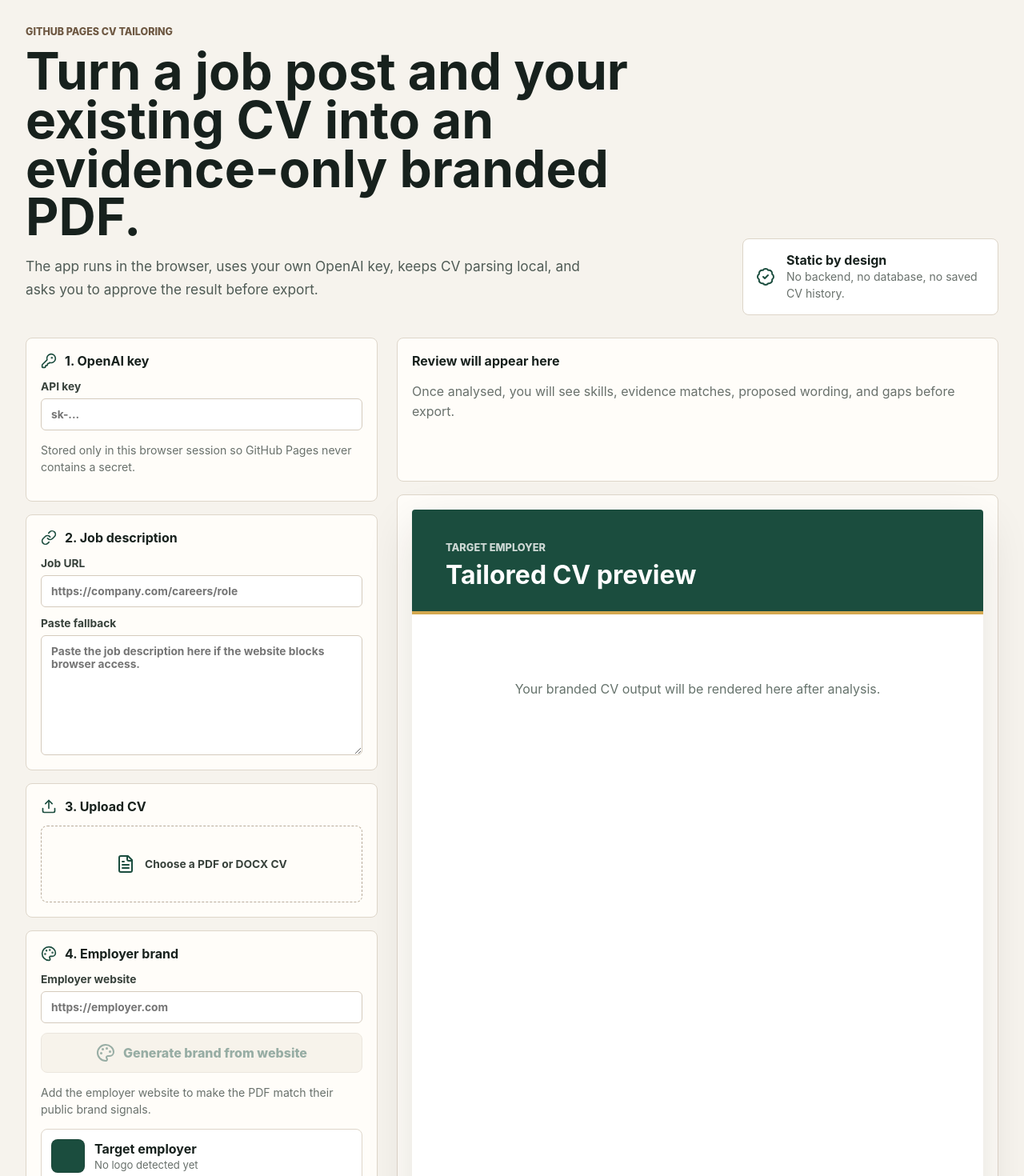
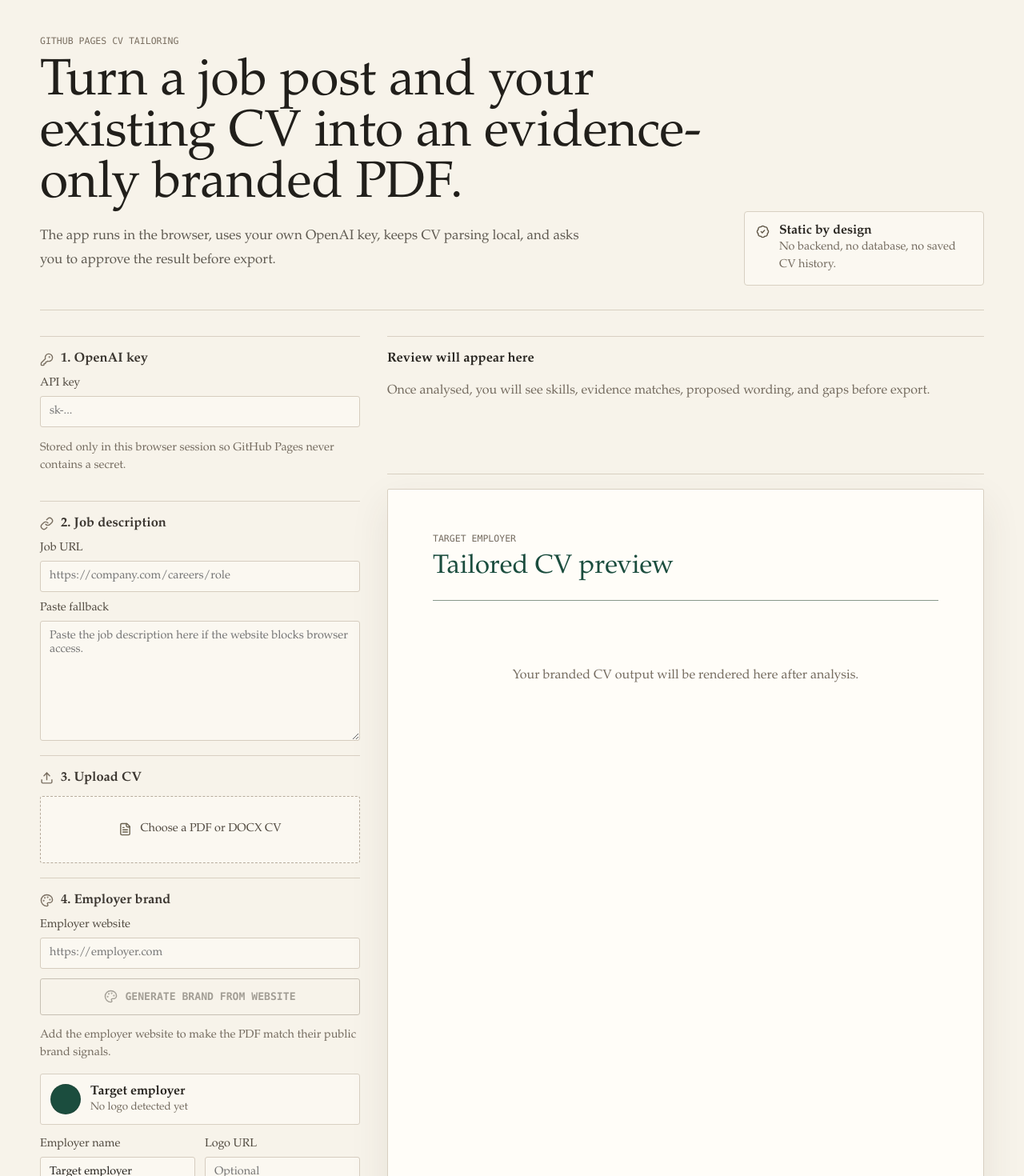
Before and after one commit to steverowley/cv-job-tailor, a React (Vite) app: page / in a window 1280 px wide. Shown: the top 1470 px of the page at 80% size. Built offline with nearby package versions, Linux system fonts and the light colour scheme.

Commit message:
Refine app with minimal academic styling

```diff
--- a/src/styles.css
+++ b/src/styles.css
@@ -1,8 +1,7 @@
 :root {
-  color: #17211d;
-  background: #f6f3ed;
-  font-family:
-    Inter, ui-sans-serif, system-ui, -apple-system, BlinkMacSystemFont, "Segoe UI", sans-serif;
+  color: #282520;
+  background: #f7f3ea;
+  font-family: "Iowan Old Style", "Palatino Linotype", Palatino, Georgia, serif;
   font-synthesis: none;
   text-rendering: optimizeLegibility;
 }
@@ -22,103 +21,118 @@ textarea {
   font: inherit;
 }
 
+button svg,
+.panel-title svg,
+.upload-box svg,
+.privacy-panel svg,
+.status svg {
+  height: 17px;
+  width: 17px;
+}
+
 .app-shell {
   min-height: 100vh;
-  padding: 32px;
+  padding: 44px 28px 56px;
 }
 
 .hero {
-  align-items: end;
+  border-bottom: 1px solid #d8d0c2;
   display: grid;
-  gap: 24px;
-  grid-template-columns: minmax(0, 1fr) 320px;
-  margin: 0 auto 28px;
-  max-width: 1240px;
+  gap: 36px;
+  grid-template-columns: minmax(0, 1fr) 300px;
+  margin: 0 auto 32px;
+  max-width: 1180px;
+  padding-bottom: 30px;
 }
 
 .section-label {
-  color: #6d5741;
-  font-size: 0.78rem;
-  font-weight: 800;
+  color: #7a6f61;
+  font-family: ui-monospace, "SFMono-Regular", Consolas, monospace;
+  font-size: 0.72rem;
   letter-spacing: 0;
-  margin: 0 0 12px;
+  margin: 0 0 14px;
   text-transform: uppercase;
 }
 
 h1 {
-  font-size: clamp(2.4rem, 5vw, 5.4rem);
+  color: #211f1b;
+  font-size: clamp(2.2rem, 5vw, 4.9rem);
+  font-weight: 500;
   letter-spacing: 0;
-  line-height: 0.95;
+  line-height: 1;
   margin: 0;
-  max-width: 980px;
+  max-width: 880px;
 }
 
 .hero-copy {
-  color: #4f5b55;
-  font-size: 1.08rem;
-  line-height: 1.65;
-  max-width: 720px;
+  color: #5f5a51;
+  font-size: 1.06rem;
+  line-height: 1.75;
+  max-width: 680px;
 }
 
 .privacy-panel,
 .status {
-  align-items: center;
-  background: #ffffff;
-  border: 1px solid #ddd5c8;
-  border-radius: 8px;
+  align-self: end;
+  background: #fbf8f1;
+  border: 1px solid #d8d0c2;
+  border-radius: 4px;
   display: flex;
-  gap: 14px;
-  padding: 16px;
+  gap: 12px;
+  padding: 14px;
 }
 
 .privacy-panel svg,
 .status svg {
-  color: #1b4d3e;
+  color: #605747;
   flex: 0 0 auto;
+  margin-top: 2px;
+}
+
+.privacy-panel strong {
+  font-weight: 600;
 }
 
 .privacy-panel span,
 .hint {
-  color: #69716c;
+  color: #746b5f;
   display: block;
-  font-size: 0.88rem;
-  line-height: 1.5;
+  font-size: 0.9rem;
+  line-height: 1.55;
 }
 
 .workspace-grid {
   align-items: start;
   display: grid;
-  gap: 24px;
-  grid-template-columns: minmax(320px, 440px) minmax(0, 1fr);
+  gap: 34px;
+  grid-template-columns: minmax(300px, 400px) minmax(0, 1fr);
   margin: 0 auto;
-  max-width: 1240px;
+  max-width: 1180px;
 }
 
 .input-stack,
 .review-stack {
   display: grid;
-  gap: 16px;
+  gap: 18px;
 }
 
 .panel,
 .preview-shell {
-  background: #fffdf9;
-  border: 1px solid #ded6ca;
-  border-radius: 8px;
-  padding: 18px;
+  background: transparent;
+  border-top: 1px solid #d8d0c2;
+  padding: 18px 0 0;
 }
 
 .panel-title {
   align-items: center;
+  color: #3a352f;
   display: flex;
-  gap: 10px;
-  margin-bottom: 14px;
+  gap: 9px;
+  margin-bottom: 12px;
 }
 
 .panel-title svg {
-  color: #1b4d3e;
-  height: 20px;
-  width: 20px;
+  color: #7a6f61;
 }
 
 h2,
@@ -128,40 +142,42 @@ h3 {
 }
 
 h2 {
-  font-size: 1rem;
+  font-size: 1.03rem;
+  font-weight: 600;
 }
 
 h3 {
-  color: var(--brand-primary, #1b4d3e);
-  font-size: 0.78rem;
+  color: var(--brand-primary, #40392f);
+  font-family: ui-monospace, "SFMono-Regular", Consolas, monospace;
+  font-size: 0.72rem;
+  font-weight: 600;
   margin-bottom: 8px;
   text-transform: uppercase;
 }
 
 label {
-  color: #37413b;
+  color: #50493f;
   display: grid;
-  font-size: 0.86rem;
-  font-weight: 700;
+  font-size: 0.9rem;
   gap: 7px;
   margin-top: 12px;
 }
 
 input,
 textarea {
-  background: #ffffff;
-  border: 1px solid #d5cbbd;
-  border-radius: 6px;
-  color: #17211d;
+  background: #fbf8f1;
+  border: 1px solid #d6cdbf;
+  border-radius: 3px;
+  color: #25221e;
   outline: none;
-  padding: 11px 12px;
+  padding: 10px 11px;
   width: 100%;
 }
 
 input:focus,
 textarea:focus {
-  border-color: #1b4d3e;
-  box-shadow: 0 0 0 3px rgba(27, 77, 62, 0.14);
+  border-color: #7f735f;
+  box-shadow: 0 0 0 3px rgba(127, 115, 95, 0.13);
 }
 
 textarea {
@@ -171,14 +187,15 @@ textarea {
 
 .upload-box {
   align-items: center;
-  border: 1px dashed #b9ac9b;
-  border-radius: 8px;
+  background: #fbf8f1;
+  border: 1px dashed #b7ac9c;
+  border-radius: 3px;
   cursor: pointer;
   display: flex;
-  gap: 12px;
+  gap: 10px;
   justify-content: center;
-  min-height: 96px;
-  padding: 18px;
+  min-height: 84px;
+  padding: 16px;
   text-align: center;
 }
 
@@ -187,7 +204,7 @@ textarea {
 }
 
 .upload-box svg {
-  color: #1b4d3e;
+  color: #6a614f;
 }
 
 .brand-row,
@@ -198,48 +215,51 @@ textarea {
 }
 
 .swatches input {
-  height: 44px;
-  padding: 5px;
+  height: 42px;
+  padding: 4px;
 }
 
 .primary-action,
 .secondary-action,
 .brand-action {
   align-items: center;
-  border: 0;
-  border-radius: 8px;
+  border-radius: 3px;
   cursor: pointer;
   display: inline-flex;
-  font-weight: 800;
-  gap: 10px;
+  font-family: ui-monospace, "SFMono-Regular", Consolas, monospace;
+  font-size: 0.82rem;
+  font-weight: 600;
+  gap: 9px;
   justify-content: center;
-  min-height: 50px;
-  padding: 0 18px;
+  letter-spacing: 0;
+  min-height: 46px;
+  padding: 0 16px;
+  text-transform: uppercase;
 }
 
 .primary-action {
-  background: #1b4d3e;
-  color: #ffffff;
+  background: #2f352f;
+  border: 1px solid #2f352f;
+  color: #fffaf0;
 }
 
-.secondary-action {
-  background: #d3a84f;
-  color: #211804;
+.secondary-action,
+.brand-action {
+  background: transparent;
+  border: 1px solid #8f8371;
+  color: #3d382f;
 }
 
 .brand-action {
-  background: #efe7db;
-  border: 1px solid #d5cbbd;
-  color: #1b4d3e;
   margin-top: 12px;
   width: 100%;
 }
 
 .brand-preview {
   align-items: center;
-  background: #ffffff;
-  border: 1px solid #ded6ca;
-  border-radius: 8px;
+  background: #fbf8f1;
+  border: 1px solid #d8d0c2;
+  border-radius: 3px;
   display: flex;
   gap: 12px;
   margin: 14px 0 4px;
@@ -247,17 +267,17 @@ textarea {
 }
 
 .brand-preview span {
-  color: #69716c;
+  color: #746b5f;
   display: block;
-  font-size: 0.82rem;
+  font-size: 0.84rem;
   margin-top: 2px;
 }
 
 .brand-swatch {
-  border: 1px solid rgba(0, 0, 0, 0.12);
-  border-radius: 8px;
-  height: 42px;
-  width: 42px;
+  border: 1px solid rgba(40, 37, 32, 0.18);
+  border-radius: 50%;
+  height: 38px;
+  width: 38px;
 }
 
 button:disabled {
@@ -265,22 +285,27 @@ button:disabled {
   opacity: 0.45;
 }
 
+.status {
+  align-items: flex-start;
+  color: #50493f;
+}
+
 .status-error {
-  border-color: #d46a57;
-  color: #8a2e22;
+  border-color: #b98f82;
+  color: #7e3328;
 }
 
 .status-error svg {
-  color: #b53b2b;
+  color: #8f4339;
 }
 
 .empty-state {
-  min-height: 180px;
+  min-height: 154px;
 }
 
 .empty-state p {
-  color: #69716c;
-  line-height: 1.6;
+  color: #746b5f;
+  line-height: 1.65;
 }
 
 .skill-list,
@@ -292,55 +317,56 @@ button:disabled {
 
 .skill,
 .cv-skills span {
+  border: 1px solid #d5cbbd;
   border-radius: 999px;
-  font-size: 0.82rem;
-  font-weight: 750;
-  padding: 7px 10px;
+  font-family: ui-monospace, "SFMono-Regular", Consolas, monospace;
+  font-size: 0.72rem;
+  padding: 6px 9px;
 }
 
 .skill {
-  background: #eee8dd;
-  color: #314139;
+  background: #fbf8f1;
+  color: #50493f;
 }
 
 .skill-required,
 .skill-tool {
-  background: #dce8df;
+  border-color: #b9c4b7;
 }
 
 .skill-preferred {
-  background: #f0dfb6;
+  border-color: #d4bd7f;
 }
 
 .evidence-list {
   display: grid;
-  gap: 10px;
-  margin-top: 16px;
+  gap: 12px;
+  margin-top: 18px;
 }
 
 .evidence-item {
-  border-left: 3px solid #1b4d3e;
-  padding-left: 12px;
+  border-left: 1px solid #aaa091;
+  padding-left: 13px;
 }
 
 .evidence-item p {
-  color: #4f5b55;
-  line-height: 1.5;
+  color: #5f5a51;
+  line-height: 1.6;
   margin: 5px 0;
 }
 
 .evidence-item span {
-  color: #6d5741;
-  font-size: 0.78rem;
-  font-weight: 800;
+  color: #7a6f61;
+  font-family: ui-monospace, "SFMono-Regular", Consolas, monospace;
+  font-size: 0.7rem;
   text-transform: uppercase;
 }
 
 .gap-box {
-  background: #fff6dd;
-  border: 1px solid #e4c673;
-  border-radius: 8px;
-  margin-top: 16px;
+  background: #fbf8f1;
+  border: 1px solid #d8d0c2;
+  border-radius: 3px;
+  margin-top: 18px;
   padding: 14px;
 }
 
@@ -349,89 +375,87 @@ button:disabled {
 }
 
 .cv-page {
-  background: #ffffff;
-  border-radius: 4px;
-  box-shadow: 0 20px 60px rgba(35, 28, 17, 0.12);
-  color: #1d2823;
+  background: #fffdf8;
+  border: 1px solid #d8d0c2;
+  border-radius: 2px;
+  box-shadow: 0 18px 50px rgba(61, 53, 42, 0.09);
+  color: #25221e;
   margin: 0 auto;
   max-width: 794px;
   min-height: 960px;
   overflow: hidden;
-  padding: 42px;
+  padding: 52px 56px;
 }
 
 .cv-header {
-  align-items: center;
-  background: var(--brand-primary, #1b4d3e);
-  border-bottom: 4px solid var(--brand-accent, #d3a84f);
-  color: #ffffff;
+  align-items: flex-start;
+  border-bottom: 1px solid color-mix(in srgb, var(--brand-primary, #40392f) 42%, #d8d0c2);
+  color: #25221e;
   display: flex;
   gap: 24px;
   justify-content: space-between;
-  margin: -42px -42px 28px;
-  padding: 36px 42px 28px;
+  margin-bottom: 30px;
+  padding-bottom: 22px;
 }
 
 .cv-header h2 {
-  font-size: 2rem;
-  line-height: 1.1;
+  color: var(--brand-primary, #40392f);
+  font-size: 2.05rem;
+  font-weight: 500;
+  line-height: 1.12;
   margin-top: 8px;
 }
 
 .cv-header img {
-  background: #ffffff;
-  border-radius: 8px;
-  max-height: 64px;
-  max-width: 140px;
+  border: 1px solid #d8d0c2;
+  border-radius: 3px;
+  max-height: 58px;
+  max-width: 132px;
   object-fit: contain;
-  padding: 8px;
+  padding: 7px;
 }
 
 .company-name {
-  color: rgba(255, 255, 255, 0.78);
-  font-size: 0.8rem;
-  font-weight: 800;
+  color: #746b5f;
+  font-family: ui-monospace, "SFMono-Regular", Consolas, monospace;
+  font-size: 0.72rem;
   text-transform: uppercase;
 }
 
 .cv-page section {
-  margin-bottom: 22px;
+  margin-bottom: 24px;
 }
 
 .cv-page p,
 .cv-page li {
-  line-height: 1.65;
+  line-height: 1.72;
 }
 
 .cv-skills span {
-  background: color-mix(in srgb, var(--brand-primary, #1b4d3e) 12%, #ffffff);
-  color: var(--brand-primary, #1b4d3e);
+  background: transparent;
+  color: var(--brand-primary, #40392f);
 }
 
 .cv-note {
-  background: #f8f3e8;
-  border-radius: 8px;
+  background: #f8f1e4;
+  border-left: 2px solid var(--brand-accent, #8f8371);
   padding: 14px;
 }
 
 .preview-placeholder {
-  color: #66736c;
+  color: #746b5f;
   margin-top: 80px;
   text-align: center;
 }
 
 @media (max-width: 920px) {
   .app-shell {
-    padding: 18px;
+    padding: 24px 18px 40px;
   }
 
   .hero,
   .workspace-grid {
     grid-template-columns: 1fr;
-  }
-
-  .privacy-panel {
-    align-items: start;
   }
 
   .brand-row,
@@ -440,13 +464,10 @@ button:disabled {
   }
 
   .cv-page {
-    padding: 28px;
+    padding: 32px 26px;
   }
 
   .cv-header {
-    align-items: start;
     flex-direction: column;
-    margin: -28px -28px 24px;
-    padding: 28px;
   }
 }
```
